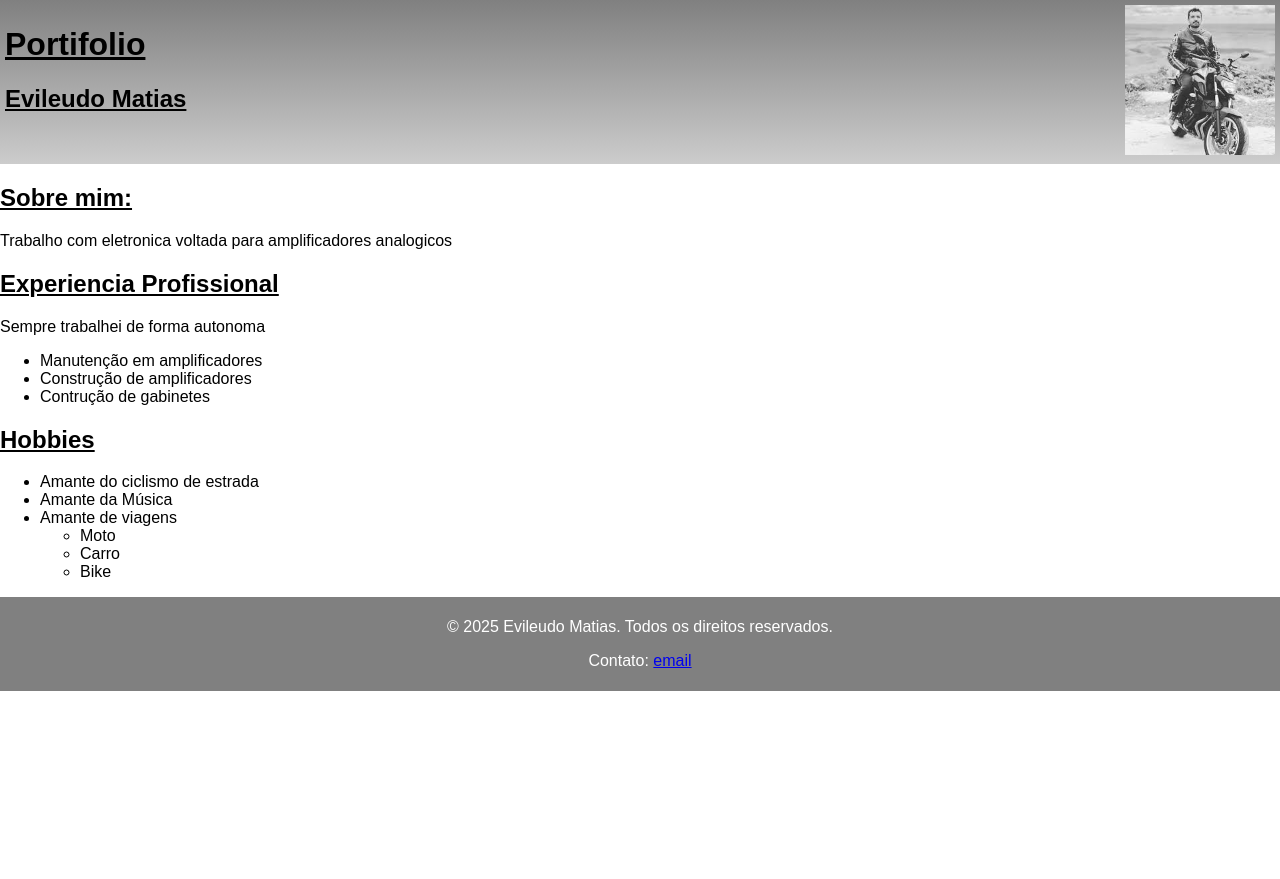
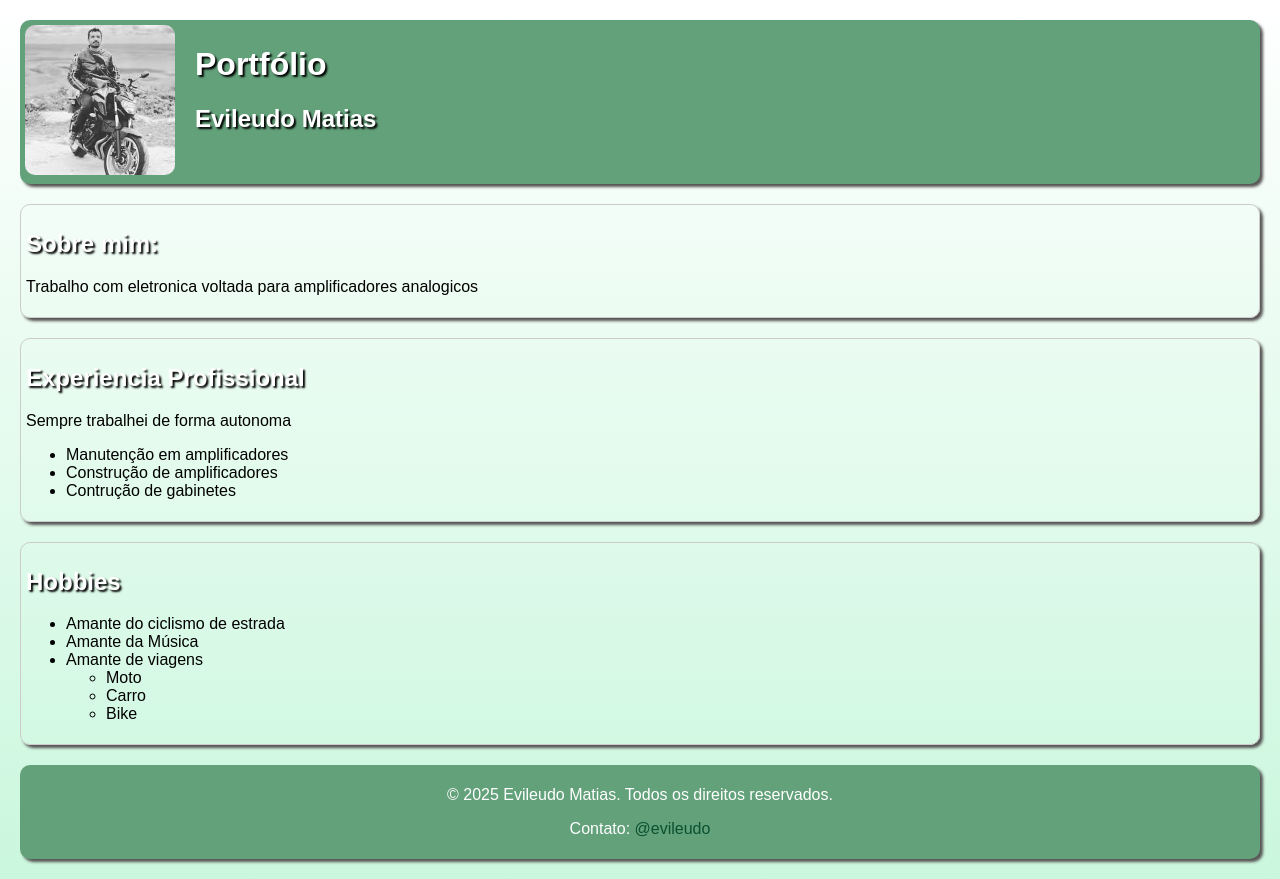
Before and after one commit to EvileudoMatias/portfolio, a plain HTML site: page index.html in a window 1280 px wide. Before the commit the page ends 800 px from the top, so only its background shows below. Drawn offline with Linux system fonts and the light colour scheme.

Commit message:
atualizado 10-04-2025

```diff
--- a/estilos.css
+++ /dev/null
@@ -1,19 +0,0 @@
-body {
-    margin: 0;
-    font-family: Arial, Helvetica, sans-serif;
-}
-header {
-    display: flex;
-    justify-content: space-between;
-    padding: 5px;
-    background-image: linear-gradient(grey , #ccc);
-}
-footer {
-    color: white;
-    text-align: center;
-    background-color: grey;
-    padding: 5px;
-}
-h1, h2 {
-    text-decoration: underline;
-}
--- a/index.html
+++ b/index.html
@@ -3,23 +3,26 @@
 <head>
     <meta charset="UTF-8">
     <meta name="viewport" content="width=device-width, initial-scale=1.0">
-    <link rel="stylesheet" href="estilos.css">
-    <title>Portifolio</title>
+    <link rel="stylesheet" href="style.css">
+    <title>Portfólio</title>
 </head>
 <body>
     <header>
         <div>
-            <h1>Portifolio</h1>
-            <h2>Evileudo Matias</h2>
+            <img src="img/download.jpg" width="150px" alt="homem em uma moto">
         </div>
         <div>
-            <img src="img/download.jpg" width="150px" alt="homem em uma moto">
+            <h1>Portfólio</h1>
+            <h2>Evileudo Matias</h2>
         </div>
     </header>
     <!-- aqui inicia o corpo do site -->
     <main>
+        <div class="divMain">
             <h2>Sobre mim:</h2>
             <p>Trabalho com eletronica voltada para amplificadores analogicos</p>
+        </div>
+        <div class="divMain">
             <h2>Experiencia Profissional</h2>
             <p>Sempre trabalhei de forma autonoma</p>
             <ul>
@@ -27,6 +30,8 @@
                 <li>Construção de amplificadores</li>
                 <li>Contrução de gabinetes</li>
             </ul>
+        </div>
+        <div class="divMain">
             <h2>Hobbies</h2>
             <ul>
                 <li>Amante do ciclismo de estrada</li>
@@ -39,11 +44,12 @@
                     </ul>
                 </li>
             </ul>
+        </div>
     </main>
       <!-- aqui inicia meu rodape -->
     <footer>
         <p>&copy; 2025 Evileudo Matias. Todos os direitos reservados.</p>
-        <p>Contato: <a href="mailto:evileudo@gmail.com">email</a></p>
+        <p>Contato: <a href="mailto:evileudo@gmail.com">@evileudo</a></p>
     </footer>
 </body>
 </html>
--- /dev/null
+++ b/style.css
@@ -0,0 +1,47 @@
+
+body {
+    margin: 0;
+    font-family: Arial, Helvetica, sans-serif;
+    background-image: linear-gradient(white , #caf7dd);
+}
+header {
+    display: flex;
+    padding: 5px;
+    gap: 20px;
+    margin: 20px;
+    border-radius: 10px;
+    background-color: #63a17a;
+    box-shadow: 3px 3px 3px  rgb(86, 84, 84);
+}
+div.divMain {
+    margin: 20px;
+    padding: 5px;
+    border-radius: 10px;
+    border: 1px solid #ccc;
+    box-shadow: 3px 3px 3px rgb(86, 84, 84);
+}
+footer {
+    color: white;
+    text-align: center;
+    margin: 20px;
+    border-radius: 10px;
+    background-color: #63a17a;
+    padding: 5px;
+    box-shadow: 3px 3px 3px rgb(86, 84, 84);
+}
+h1, h2 {
+    color: white;
+    text-shadow: 2px 2px 2px black;
+}
+img {
+    border-radius: 10px;
+}
+a {
+    color: rgb(10, 81, 49);
+    text-decoration: none;
+}
+a:hover {
+    color: white;
+    text-decoration: none;
+    text-shadow: 1px 1px 1px rgb(12, 61, 50);
+}
```
Lines whose indentation alone changed are shown as unchanged.
